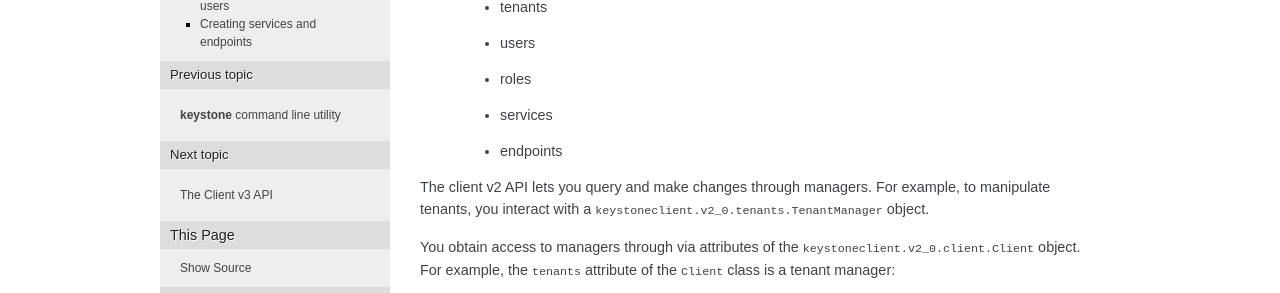
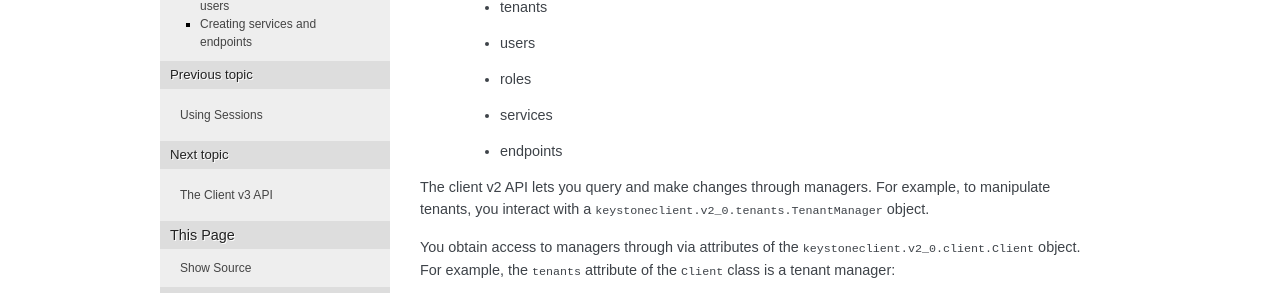
Before and after one commit to openstack/keystonemiddleware, a Sphinx documentation site: the page built from source/using-api-v2.rst, in a window 1280 px wide and 900 px high. Shown: the part 251-544 px from the top of the window. Built offline with Sphinx 7.4.7, drawn with Linux system fonts in a browser that asks for light colours; pages that are not in the unit, such as notebooks, are missing from menus; the version number could not be read and is left out; some of the changed lines change nothing that is shown.

Commit message:
Session Documentation
Include some client documentation for how to work with a Session object.
This is generally high level with this expectation that a developer
could take the concepts found here and determine more from the module
documentation.

Change-Id: I5e44c1029ce160cb2798cfb8a535aa9f3311799a

```diff
--- a/source/index.rst
+++ b/source/index.rst
@@ -12,6 +12,7 @@
    :maxdepth: 1
 
    man/keystone
+   using-sessions
    using-api-v2
    using-api-v3
 
--- /dev/null
+++ b/source/using-sessions.rst
@@ -0,0 +1,198 @@
+==============
+Using Sessions
+==============
+
+Introduction
+============
+
+The :py:class:`keystoneclient.session.Session` class was introduced into
+keystoneclient as an attempt to bring a unified interface to the various
+OpenStack clients that share common authentication and request parameters
+between a variety of services.
+
+The model for using a Session and auth plugin as well as the general terms used
+have been heavily inspired by the `requests <http://docs.python-requests.org>`_
+library. However neither the Session class nor any of the authentication
+plugins rely directly on those concepts from the requests library so you should
+not expect a direct translation.
+
+Features
+--------
+
+- Common client authentication
+
+  Authentication is handled by one of a variety of authentication plugins and
+  then this authentication information is shared between all the services that
+  use the same Session object.
+
+- Security maintenance
+
+  Security code is maintained in a single place and reused between all
+  clients such that in the event of problems it can be fixed in a single
+  location.
+
+- Standard discovery mechanisms
+
+  Clients are not expected to have any knowledge of an identity token or any
+  other form of identification credential. Service and endpoint discovery are
+  handled by the Session and plugins.
+
+
+Sessions for Users
+==================
+
+The Session object is the contact point to your OpenStack cloud services. It
+stores the authentication credentials and connection information required to
+communicate with OpenStack such that it can be reused to communicate with many
+services.  When creating services this Session object is passed to the client
+so that it may use this information.
+
+A Session will authenticate on demand. When a request that requires
+authentication passes through the Session the authentication plugin will be
+asked for a valid token. If a valid token is available it will be used
+otherwise the authentication plugin may attempt to contact the authentication
+service and fetch a new one.
+
+An example from keystoneclient::
+
+    >>> from keystoneclient.auth.identity import v3
+    >>> from keystoneclient import session
+    >>> from keystoneclient.v3 import client
+
+    >>> auth = v3.Password(auth_url='https://my.keystone.com:5000/v2.0',
+    ...                    username='myuser',
+    ...                    password='mypassword',
+    ...                    project_id='proj')
+    >>> sess = session.Session(auth=auth,
+    ...                        verify='/path/to/ca.cert')
+    >>> ks = client.Client(session=sess)
+    >>> users = ks.users.list()
+
+As clients adopt this means of operating they will be created in a similar
+fashion by passing the Session object to the client's constructor.
+
+
+Migrating keystoneclient to use a Session
+-----------------------------------------
+
+By using a session with a keystonclient Client we define that you have opted in
+to new behaviour defined by the session. For example authentication is now
+on-demand rather than on creation. To allow this change in behaviour there are
+a number of functions that have changed behaviour or are no longer available.
+
+For example the
+:py:meth:`keystoneclient.httpclient.HTTPClient.authenticate` command used
+to be able to always re-authenticate the current client and fetch a new token.
+As this is now controlled by the Session and not the client this has changed,
+however the function will still exist to provide compatibility with older
+clients.
+
+Likewise certain parameters such as ``user_id`` and ``auth_token`` that used to
+be available on the client object post authentication will remain
+uninitialized.
+
+When converting an application to use a session object with keystoneclient you
+should be aware of the possibility of changes to authentication and
+authentication parameters and make sure to test your code thoroughly. It should
+have no impact on the typical CRUD interaction with the client.
+
+
+Sharing Authentication Plugins
+------------------------------
+
+A session can only contain one authentication plugin however there is nothing
+that specifically binds the authentication plugin to that session, a new
+Session can be created that reuses the existing authentication plugin::
+
+    >>> new_sess = session.Session(auth=sess.auth,
+                                   verify='/path/to/different-cas.cert')
+
+In this case we cannot know which session object will be used when the plugin
+performs the authentication call so the command must be able to succeed with
+either.
+
+Authentication plugins can also be provided on a per-request basis. This will
+be beneficial in a situation where a single session is juggling multiple
+authentication credentials::
+
+    >>> sess.get('https://my.keystone.com:5000/v3',
+                 auth=my_auth_plugin)
+
+If an auth plugin is provided via parameter then it will override any auth
+plugin on the session.
+
+Sessions for Client Developers
+==============================
+
+Sessions are intended to take away much of the hassle of dealing with
+authentication data and token formats. Clients should be able to specify filter
+parameters for selecting the endpoint and have the parsing of the catalog
+managed for them.
+
+Authentication
+--------------
+
+When making a request with a session object you can simply pass the keyword
+parameter ``authenticated`` to indicate whether the argument should contain a
+token, by default a token is included if an authentication plugin is available::
+
+    >>> # In keystone this route is unprotected by default
+    >>> resp = sess.get('https://my.keystone.com:5000/v3',
+                        authenticated=False)
+
+
+Service Discovery
+-----------------
+
+In OpenStack the URLs of available services are distributed to the user as a
+part of the token they receive called the Service Catalog. Clients are expected
+to use the URLs from the Service Catalog rather than have them provided.
+
+In general a client does not need to know the full URL for the server that they
+are communicating with, simply that it should send a request to a path
+belonging to the correct service.
+
+This is controlled by the ``endpoint_filter`` parameter to a request which
+contains all the information an authentication plugin requires to determine the
+correct URL to which to send a request. When using this mode only the path for
+the request needs to be specified::
+
+    >>> resp = session.get('/v3/users',
+                           endpoint_filter={'service_type': 'identity',
+                                            'interface': 'public',
+                                            'region_name': 'myregion'})
+
+``endpoint_filter`` accepts a number of arguments with which it can determine
+an endpoint url:
+
+- ``service_type``: the type of service. For example ``identity``, ``compute``,
+  ``volume`` or many other predefined identifiers.
+
+- ``interface``: the network exposure the interface has. This will be one of:
+
+  - ``public``: An endpoint that is available to the wider internet or network.
+  - ``internal``: An endpoint that is only accessible within the private network.
+  - ``admin``: An endpoint to be used for administrative tasks.
+
+- ``region_name``: the name of the region where the endpoint resides.
+
+The endpoint filter is a simple key-value filter and can be provided with any
+number of arguments. It is then up to the auth plugin to correctly use the
+parameters it understands.
+
+The session object determines the URL matching the filter and append to it the
+provided path and so create a valid request. If multiple URL matches are found
+then any one may be chosen.
+
+While authentication plugins will endeavour to maintain a consistent set of
+arguments for an ``endpoint_filter`` the concept of an authentication plugin is
+purposefully generic and a specific mechanism may not know how to interpret
+certain arguments and ignore them. For example the
+:py:class:`keystoneclient.auth.token_endpoint.Token` plugin (which is used when
+you want to always use a specific endpoint and token combination) will always
+return the same endpoint regardless of the parameters to ``endpoint_filter`` or
+a custom OpenStack authentication mechanism may not have the concept of
+multiple ``interface`` options and choose to ignore that parameter.
+
+There is some expectation on the user that they understand the limitations of
+the authentication system they are using.
```
